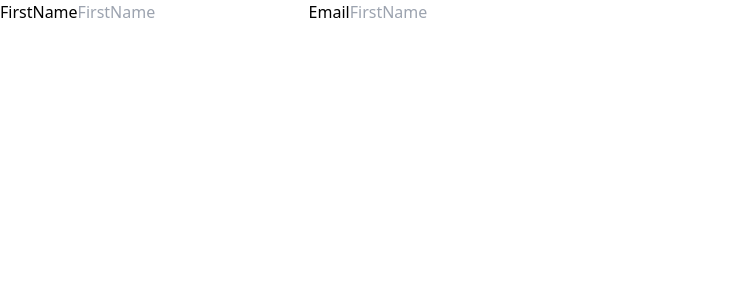
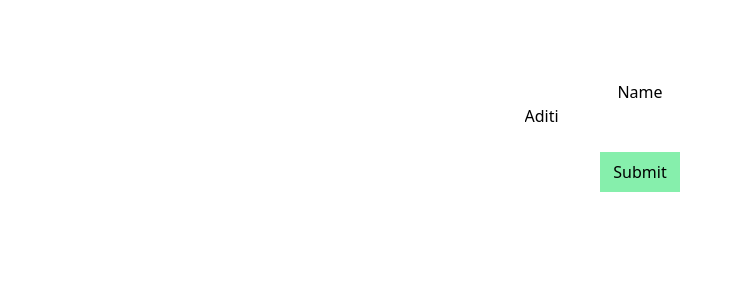
Before and after one commit to aakashjangra/resume-builder, a React (Vite) app: page / in a window 1280 px wide. Shown: the top 300 px of the page, without its empty margins (0-742 px from the left). Built offline with nearby package versions, Linux system fonts and the light colour scheme.

Commit message:
routing and store setup done

```diff
--- a/package.json
+++ b/package.json
@@ -10,8 +10,10 @@
     "preview": "vite preview"
   },
   "dependencies": {
+    "@reduxjs/toolkit": "^2.1.0",
     "react": "^18.2.0",
     "react-dom": "^18.2.0",
+    "react-redux": "^9.1.0",
     "react-router-dom": "^6.22.0"
   },
   "devDependencies": {
--- a/src/components/Form/Form.jsx
+++ b/src/components/Form/Form.jsx
@@ -1,12 +1,34 @@
-
+import { useDispatch, useSelector } from 'react-redux';
+import { useNavigate } from 'react-router-dom';
+import { update } from '../../store/features/resumeData/resumeData.slice';
 
 const Form = () => {
+  const navigate = useNavigate();
+
+  const resumeData = useSelector((state) => state.resumeData.value);
+  const dispatch = useDispatch();
+
+  const submitHandler = () => {
+    navigate('/resume');
+  }
+
+  const updateField = (e) => {
+    const {name, value} = e.target;
+
+    console.log(name, value);
+
+    dispatch(update({name, value}))
+  }
   return (
-    <div>
-    <label htmlFor="Firstname">FirstName</label>
-    <input type="text" name="Firstname" placeholder="FirstName" id="FirstName"   />
-    <label htmlFor="Firstname">Email</label>
-    <input type="text" name="Firstname" placeholder="FirstName" id="FirstName"   />
+    <div className="p-20 flex flex-col items-center">
+
+      <label htmlFor="name">Name</label>
+      <input type="text" name="name"  placeholder="Enter Name" id="name"
+        value={resumeData.name}
+        onChange={updateField}
+      />
+
+      <button type="submit" className="w-20 py-2 my-6 text-center bg-green-300" onClick={submitHandler}>Submit</button>
     </div>
   )
 }
--- a/src/components/Resume/index.jsx
+++ b/src/components/Resume/index.jsx
@@ -1,7 +1,11 @@
 import React from 'react'
 import './styles.css'
+import { useSelector } from 'react-redux'
 
 const Resume = () => {
+
+  const resumeData = useSelector(state => state.resumeData.value);
+
   const user = {
     name: 'Aditi',
     objective: 'Full Stack Engineer with a passion for creating robust and scalable web applications. Seeking a challenging position where I can leverage my expertise in both front-end and back-end technologies to contribute to the development and optimization of innovative software solutions.',
@@ -47,7 +51,7 @@ const Resume = () => {
   return (
     <div className='resume w-screen flex flex-col p-20 gap-5'>
       <div className='header text-red w-full flex justify-between pb-4 border-b-4 border-red'>
-        <h1 className='font-bold text-4xl uppercase  '>{user.name}</h1>
+        <h1 className='font-bold text-4xl uppercase  '>{resumeData.name}</h1>
         <div className='font-semibold'>
           <p>{user.address}</p>
           <p>{user.phoneNo} | {user.email}</p>
--- a/src/main.jsx
+++ b/src/main.jsx
@@ -7,6 +7,8 @@ import {
   createBrowserRouter,
   RouterProvider,
 } from "react-router-dom";
+import { Provider } from 'react-redux'
+import { store } from './store/store.js'
 
 
 const router = createBrowserRouter(
@@ -24,6 +26,8 @@ const router = createBrowserRouter(
 
 ReactDOM.createRoot(document.getElementById('root')).render(
   <React.StrictMode>
-    <RouterProvider router={router} />
+    <Provider store={store}>
+      <RouterProvider router={router} fallbackElement={<p>Loading...</p>} />
+    </Provider>
   </React.StrictMode>,
 )
--- /dev/null
+++ b/src/store/features/resumeData/resumeData.slice.js
@@ -0,0 +1,62 @@
+import { createSlice } from "@reduxjs/toolkit";
+
+const initialState = {
+ value : {
+    name: 'Aditi',
+    objective: 'Full Stack Engineer with a passion for creating robust and scalable web applications. Seeking a challenging position where I can leverage my expertise in both front-end and back-end technologies to contribute to the development and optimization of innovative software solutions.',
+    phoneNo: '9818095566',
+    email: 'aditijha1403@gmail.com',
+    address: 'QutubMinar New delhi, 110030',
+    education: [
+      {
+        degree: "Master",
+        institute: "University of Palval",
+        description: "faltu degree",
+        startYear: "2021",
+        endYear: "2023",
+      },
+      {
+        degree: "Master",
+        institute: "University of Palval",
+        description: "",
+        startYear: "2021",
+        endYear: "2023",
+      }
+    ],
+    skills: ['project management', 'Technical expertise', 'Leadership', 'Communication', 'Problem-solving', 'Attention to detail'],
+
+    activities: ['Participated in several hackathons, including a winning team at the 20XX Hack event, demonstrating the ability to work under pressure and come up with innovative solutions to technical challenges. ', 'sleeping', 'drinking'],
+    experience: [
+      {
+        position: "senior manager",
+        company: "University of Palval",
+        description: "Oversaw project scope, timelines, and budget, resulting in the successful launch of the new infrastructure and improved site reliability metrics",
+        startYear: "2021",
+        endYear: "2023",
+      },
+      {
+        position: "Master",
+        company: "University of Palval",
+        description: "Managed a team of software developers and quality assurance specialists in the development and launch of a new customer relationship management (CRM) software product ",
+        startYear: "2021",
+        endYear: "2023",
+      }
+    ],
+}
+}
+
+
+export const resumeDataSlice = createSlice({
+  name: "resumeData",
+  initialState,
+  reducers: {
+    update: (state, action) => {
+      const { name, value } = action.payload;
+      state.value[name] = value
+    }
+  }
+})
+
+export const { update } = resumeDataSlice.actions
+
+export default resumeDataSlice.reducer;
--- /dev/null
+++ b/src/store/store.js
@@ -0,0 +1,8 @@
+import { configureStore } from "@reduxjs/toolkit";
+import resumeDataReducer from "./features/resumeData/resumeData.slice";
+
+export const store = configureStore({
+  reducer: {
+    resumeData: resumeDataReducer,
+  },
+})
```
Also changed, not shown: 1 other file (tests, documents, lock files or other folders).
